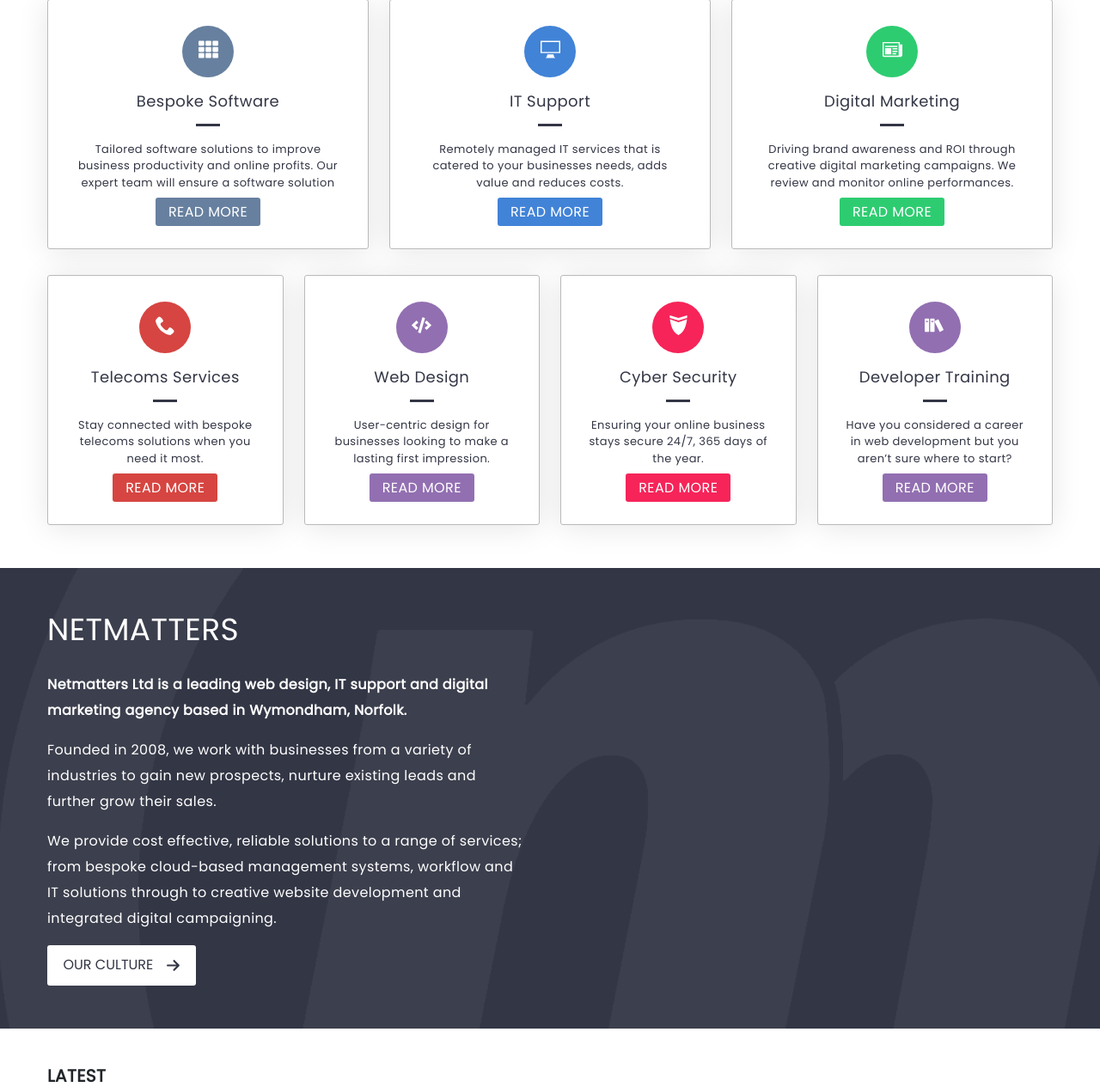
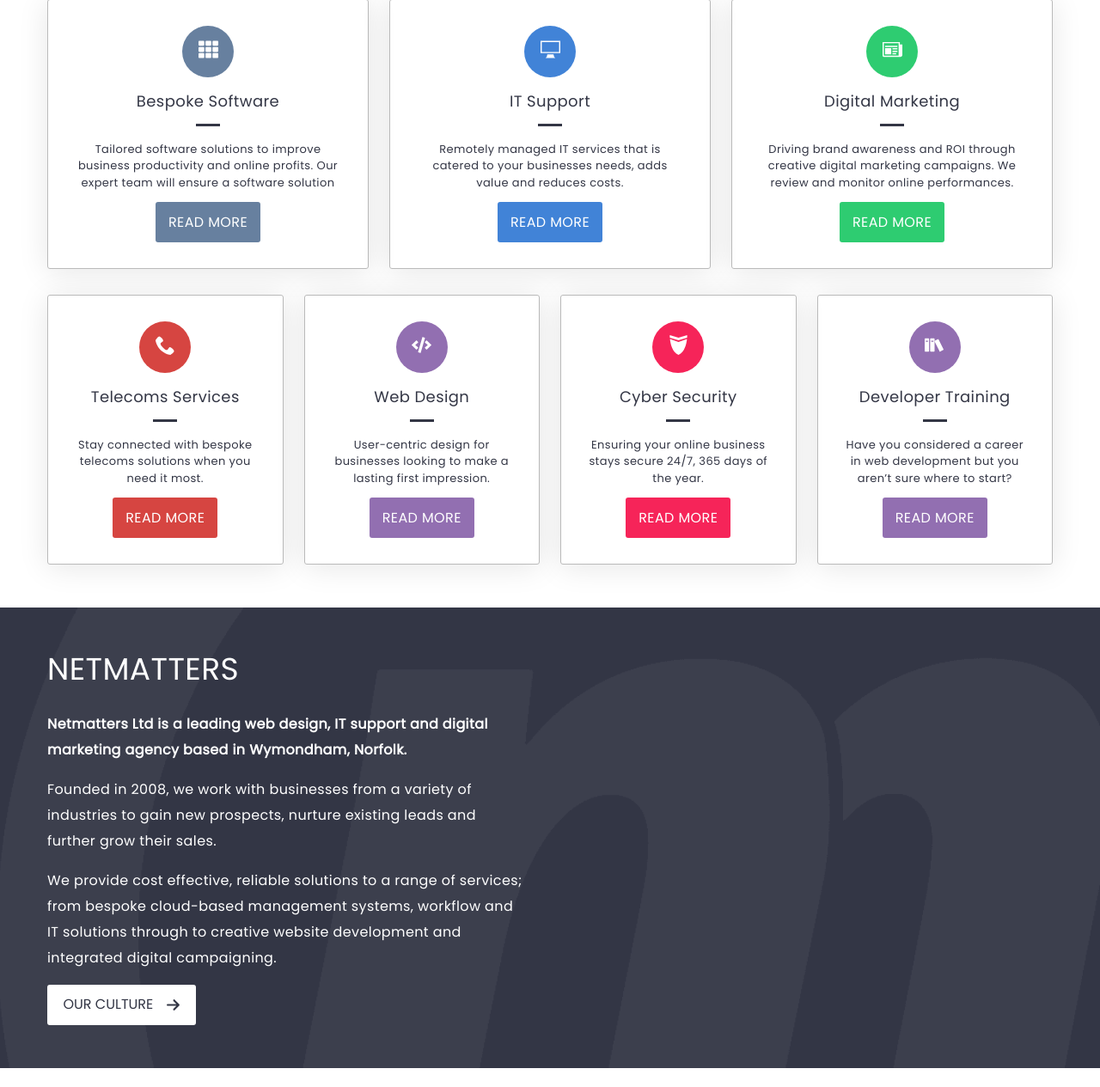
Before and after one commit to JayCutlersTwin/NmReplica, a PHP site: page / in a window 1280 px wide. Shown: the part 897-2162 px from the top of the page at 86% size. Run offline with PHP 8.4, Linux system fonts and the light colour scheme; style sheets or scripts are compiled from the project's sources.

Commit message:
Block Buttons and added colors
added colors to the partial and changed the the block buttons to be bigger.

```diff
--- a/css/styles.css
+++ b/css/styles.css
@@ -552,62 +552,48 @@ span icon-1 a:hover {
   background-color: #ffffff;
 }
 
+#btn-block-1,
+#btn-block-2,
+#btn-block-3,
+#btn-block-4,
+#btn-block-5,
+#btn-block-6,
+#btn-block-7 {
+  display: inline-block;
+  height: 47px;
+  padding: 12px 15px;
+  border-radius: 3px;
+  text-transform: uppercase;
+  color: #ffffff;
+  font-size: 1rem;
+}
+
 #btn-block-1 {
   background-color: #67809f;
-  padding: 5px 15px;
-  border-radius: 3px;
-  text-transform: uppercase;
-  color: #ffffff;
-  font-size: 1rem;
 }
 
 #btn-block-2 {
   background-color: #4183d7;
-  padding: 5px 15px;
-  border-radius: 3px;
-  text-transform: uppercase;
-  color: #ffffff;
 }
 
 #btn-block-3 {
   background-color: #2ecc71;
-  padding: 5px 15px;
-  border-radius: 3px;
-  text-transform: uppercase;
-  color: #ffffff;
 }
 
 #btn-block-4 {
   background-color: #d64541;
-  padding: 5px 15px;
-  border-radius: 3px;
-  text-transform: uppercase;
-  color: #ffffff;
 }
 
 #btn-block-5 {
   background-color: #926fb1;
-  padding: 5px 15px;
-  border-radius: 3px;
-  text-transform: uppercase;
-  color: #ffffff;
 }
 
 #btn-block-6 {
   background-color: #f62459;
-  padding: 5px 15px;
-  border-radius: 3px;
-  text-transform: uppercase;
-  color: #ffffff;
 }
 
 #btn-block-7 {
   background-color: #926fb1;
-  padding: 5px 15px;
-  border-radius: 3px;
-  text-transform: uppercase;
-  color: #ffffff;
-  min-height: 47px;
 }
 
 .block:hover #btn-block-1 {
--- a/scss/_colors.scss
+++ b/scss/_colors.scss
@@ -29,5 +29,6 @@
     $hoverPurple: #7e57a0;
 
     $Red: #f62459;
+    $CinnaRed:#d64541;
 
     $White: #ffffff;
--- a/scss/styles.scss
+++ b/scss/styles.scss
@@ -498,7 +498,7 @@ span icon-1 a:hover {
     }
 }
 .block-4:hover {
-    background-color: #d64541;
+    background-color: $CinnaRed;
     .underline {
         background-color: $White;
     }
@@ -521,56 +521,49 @@ span icon-1 a:hover {
         background-color: $White;
     }
 }
-#btn-block-1 {
-    background-color: #67809f;
-    padding: 5px 15px;
+#btn-block-1,
+#btn-block-2,
+#btn-block-3,
+#btn-block-4,
+#btn-block-5,
+#btn-block-6,
+#btn-block-7 {
+    display: inline-block;
+    height: 47px;
+    padding: 12px 15px;
     border-radius: 3px;
     text-transform: uppercase;
     color: $White;
     font-size: 1rem;
 }
+
+#btn-block-1 {
+    background-color: #67809f;
+
+}
 #btn-block-2 {
     background-color: $Blue;
-    padding: 5px 15px;
-    border-radius: 3px;
-    text-transform: uppercase;
-    color: $White;
+
 }
 #btn-block-3 {
     background-color: $SeaGreen;
-    padding: 5px 15px;
-    border-radius: 3px;
-    text-transform: uppercase;
-    color: $White;
+
 }
 #btn-block-4{
-    background-color: #d64541;
-    padding: 5px 15px;
-    border-radius: 3px;
-    text-transform: uppercase;
-    color: $White;
+    background-color: $CinnaRed;
+
 }
 #btn-block-5 {
     background-color: $Purple;
-    padding: 5px 15px;
-    border-radius: 3px;
-    text-transform: uppercase;
-    color: $White;
+
 }
 #btn-block-6 {
     background-color: $Red;
-    padding: 5px 15px;
-    border-radius: 3px;
-    text-transform: uppercase;
-    color: $White;
+
 }
 #btn-block-7 {
     background-color: $Purple;
-    padding: 5px 15px;
-    border-radius: 3px;
-    text-transform: uppercase;
-    color: $White;
-    min-height: 47px;
+
 }
 .block:hover #btn-block-1{
     color: #67809f;
@@ -585,7 +578,7 @@ span icon-1 a:hover {
     background: $White;
 }
 .block:hover #btn-block-4 {
-    color: #d64541;
+    color: $CinnaRed;
     background: $White;
 }
 .block:hover #btn-block-5 {
@@ -629,7 +622,7 @@ a .block-links {
     background-color: $SeaGreen;
 }
 .icon-4 {
-    background-color: #d64541;
+    background-color: $CinnaRed;
 }
 .icon-5 {
     background-color: $Purple;
@@ -651,7 +644,7 @@ a .block-links {
     fill: $SeaGreen;
 }
 .block:hover .icon-4 path {
-    fill: #d64541;
+    fill: $CinnaRed;
 }
 .block:hover .icon-5 path {
     fill: $Purple;
```
